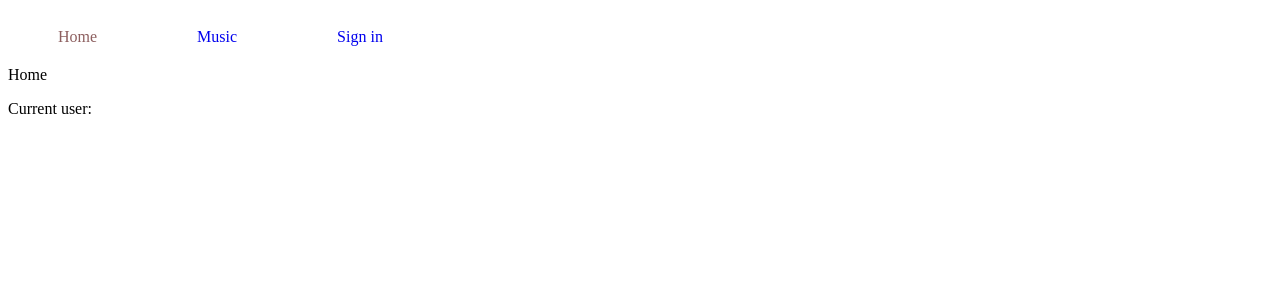
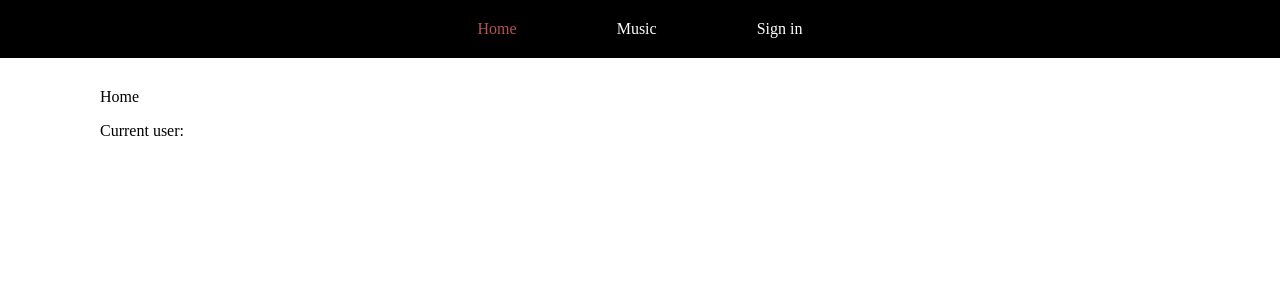
Before and after one commit to sewerynwozniak/musicweb, a React (Vite) app: page / in a window 1280 px wide. Shown: the top 300 px of the page. Built offline with nearby package versions, Linux system fonts and the light colour scheme; no server answers.

Commit message:
adding layout and styling to navbar

```diff
--- a/src/App.jsx
+++ b/src/App.jsx
@@ -1,6 +1,7 @@
 import { useState } from 'react'
 import {Routes, Route} from 'react-router-dom';
 import SignUp from './components/SignUp'
+import LayoutMain from './components/LayoutMain';
 import SignIn from './components/SignIn';
 import Navbar from './components/Navbar'
 import Home from './components/Home'
@@ -18,13 +19,14 @@ function App() {
         <Navbar />
 
         <Routes>
-          <Route path='/' element={<Home />}/>
-          <Route path='/signup' element={<SignUp />}/>
-          <Route path='/signin' element={<SignIn />}/>
-          <Route element={<ProtectedRoutes />}>
-            <Route path='/music' element={<Musics />}/>
+          <Route element={<LayoutMain />}>
+            <Route path='/' element={<Home />}/>
+            <Route path='/signup' element={<SignUp />}/>
+            <Route path='/signin' element={<SignIn />}/>
+            <Route element={<ProtectedRoutes />}>
+              <Route path='/music' element={<Musics />}/>
+            </Route>
           </Route>
-
         </Routes>
 
       </div>
--- a/src/components/AddMusic.jsx
+++ b/src/components/AddMusic.jsx
@@ -3,7 +3,10 @@ import {db} from '../firebase'
 import React,{useState} from 'react'
 
 
-const AddMusic = () => {
+
+
+const AddMusic = ({newSong}) => {
+
 
     const songCollecionRef = collection(db, 'Song');
     const [musicInput, setMusicInput] = useState('')
@@ -16,8 +19,8 @@ const AddMusic = () => {
     }
     const submitMusic = async (e)=>{
         e.preventDefault();
-        console.log(musicInput)
         await addDoc(songCollecionRef, {name: musicInput})
+        await newSong();
     }
 
 
--- /dev/null
+++ b/src/components/LayoutMain.jsx
@@ -0,0 +1,19 @@
+import React from 'react'
+import {Outlet} from 'react-router-dom'
+
+
+
+const LayoutMain = () => {
+
+
+return (
+    <div className='layout__main'>
+        <Outlet />
+    </div>
+
+)
+
+
+}
+
+export default LayoutMain
--- a/src/components/Musics.jsx
+++ b/src/components/Musics.jsx
@@ -7,7 +7,9 @@ import AddMusic from './AddMusic';
 const Musics = () => {
 
 
+
   const [songs, setSongs] = useState([])
+  const [newSong, setNewSong] = useState(false)
   const songCollecionRef = collection(db, 'Song');
 
   useEffect(()=>{
@@ -22,22 +24,28 @@ const Musics = () => {
 
     getSongs()
 
-  },[])
+  },[newSong])
+
+
 
 
   return (
 
-    <div>
+    <div className='musics'>
 
-        <AddMusic />
+        <AddMusic newSong={()=>setNewSong(true)}/>
 
-        <p>List</p>
-        {songs.map(song=>{
-         return(
-          <a href="">{song.name}</a>
-         )
-        })}
+        <p className='musics__headline'>List</p>
 
+        <ul className='musics__ul'>
+          {songs.map(song=>{
+           return(
+
+            <li href="">{song.name}</li>
+
+           )
+          })}
+        </ul>
      </div>
   )
 }
--- a/src/components/ProtectedRoutes.jsx
+++ b/src/components/ProtectedRoutes.jsx
@@ -14,7 +14,6 @@ const { currentUser } = useAuth()
 
 return currentUser?(
     <>
-
         <Outlet />
     </>
 
--- /dev/null
+++ b/src/scss/base/normalize.scss
@@ -0,0 +1,3 @@
+body{
+    margin: 0;
+}
--- a/src/scss/components/nav.scss
+++ b/src/scss/components/nav.scss
@@ -2,6 +2,9 @@
 
     &__wrapper{
         display: flex;
+        justify-content: center;
+        margin-bottom: 30px;
+        background-color: #000;
 
         li{
             list-style: none;
@@ -10,11 +13,12 @@
         }
         a{
             text-decoration: none;
+            color: #fff;
 
 
         }
         a.active{
-            color: rgb(141, 95, 95);
+            color: rgb(177, 84, 84);
 
 
         }
--- /dev/null
+++ b/src/scss/layouts/main.scss
@@ -0,0 +1,6 @@
+.layout{
+
+    &__main{
+        margin: 0 100px;
+    }
+}
--- a/src/scss/main.scss
+++ b/src/scss/main.scss
@@ -1,2 +1,5 @@
+@use './base/normalize.scss';
+@use './layouts/main.scss';
 @use './pages/signup.scss';
+@use './pages/musics.scss';
 @use './components/nav.scss'
--- /dev/null
+++ b/src/scss/pages/musics.scss
@@ -0,0 +1,10 @@
+.musics{
+
+    &__headline{
+
+    }
+
+    &__ul{
+
+    }
+}
```
